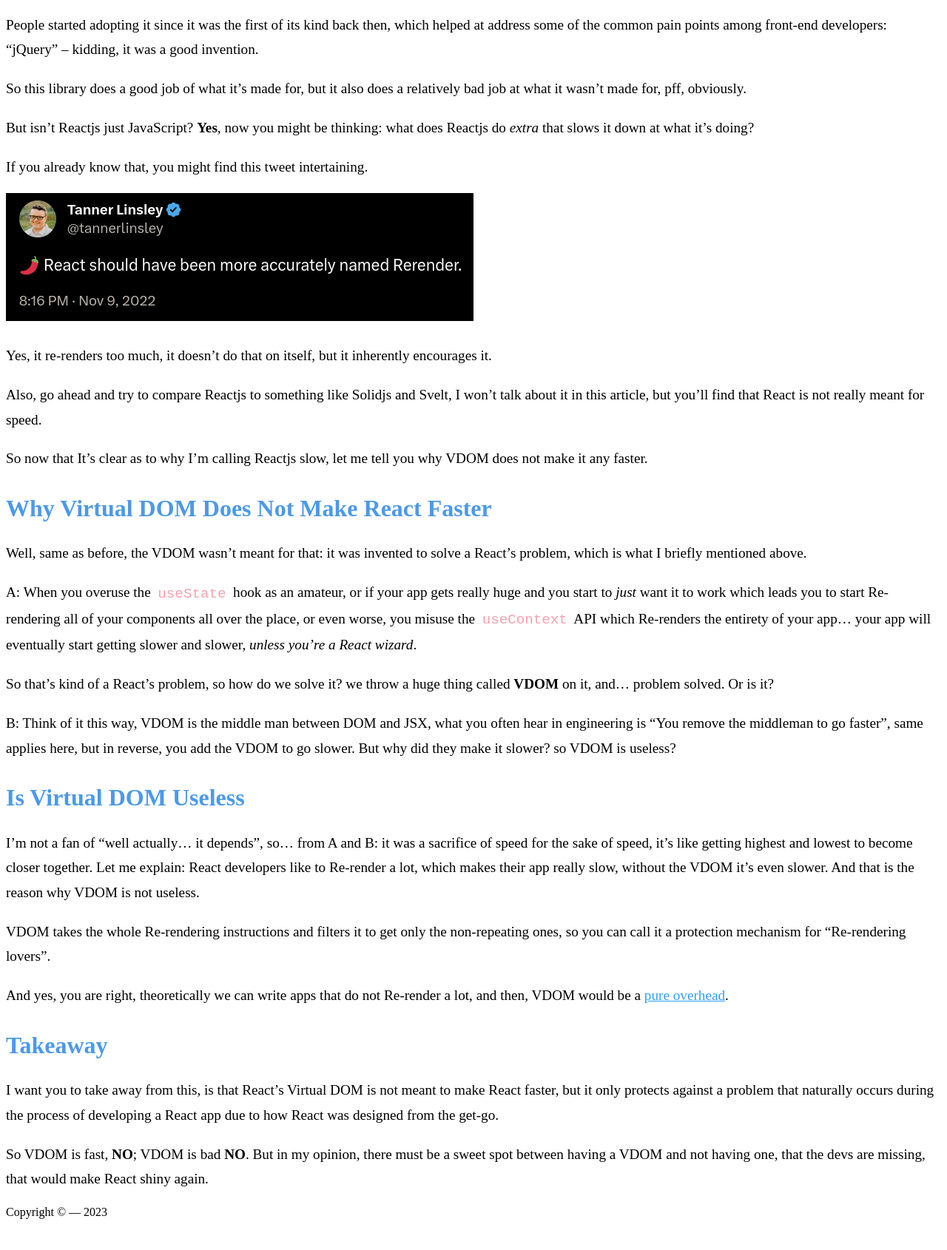
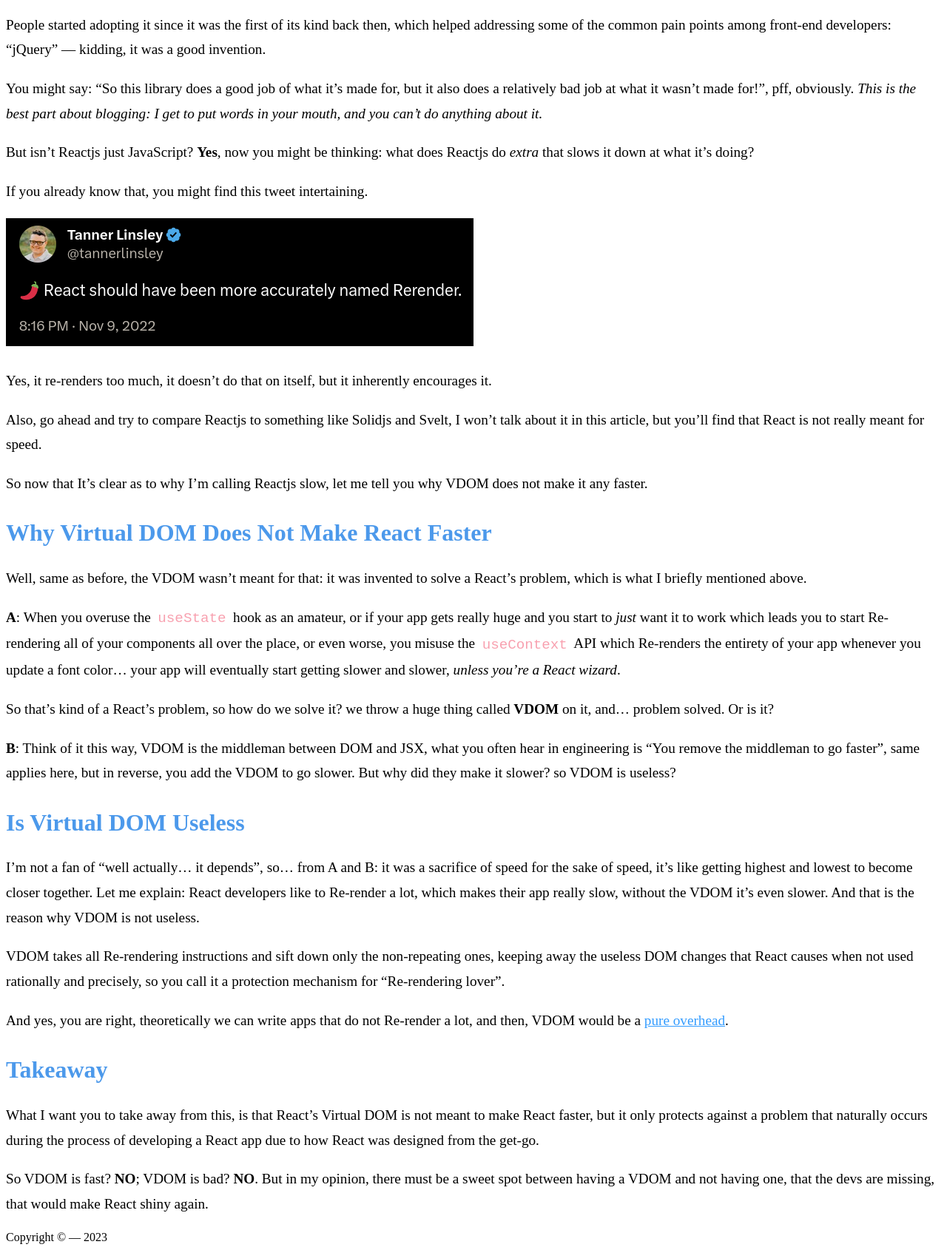
Before and after one commit to anasouardini/blog, an Astro site: page /posts/does-virtual-dom-make-reactjs-faster in a window 1280 px wide. Shown: the part 1280-2970 px from the top of the page at 74% size. Before the commit the page ends 2936 px from the top, so only its background shows below. Built offline with nearby package versions, Linux system fonts and the light colour scheme; Astro itself is replaced by a stand-in of ours.

Commit message:
content update: updated an article.

```diff
--- a/src/pages/posts/does-virtual-dom-make-reactjs-faster.md
+++ b/src/pages/posts/does-virtual-dom-make-reactjs-faster.md
@@ -15,9 +15,9 @@ image: {
 
 So I keep hearing; on Youtube, LinkedIn, forums, etc; that Virtual DOM makes Reactjs *"faster"*. So that indicates that React is fast and what makes it even faster is the Virtual DOM. So how does it do that?
 
-TLDR; **it doesn't, React is no way near fast to begin with, and NO, Virtual DOM doesn't help making Reactjs itself fast at all.**
+TLDR; **it doesn't, React is no way near fast to begin with, and NO, Virtual DOM doesn't help making Reactjs go any faster at all.**
 
-If you've heard the same thing as I did on social media, you're probably wondering why would someone say that React is not fast. Yh, after you hear something for so long your brain starts to think it's the ultimate truth.
+If you've heard the same thing as I did on the internet, you're probably wondering why would someone say that React is not fast. Yeah, well, when you repeatedly hear something for so long, your brain starts to think it's the ultimate truth.
 
 No, I don't hate React, I love all technologies. Now let me explain why I'm saying what I'm saying.
 
@@ -25,9 +25,9 @@ No, I don't hate React, I love all technologies. Now let me explain why I'm sayi
 
 First of all, Reactjs was not made for speed, it's a library that was invented to solve a problem **at Facebook**, and the way it does that is by dividing huge and complex apps into smaller chunks, which they call *components*.
 
-People started adopting it since it was the first of its kind back then, which helped at address some of the common pain points among front-end developers: "jQuery" -- kidding, it was a good invention.
+People started adopting it since it was the first of its kind back then, which helped addressing some of the common pain points among front-end developers: "jQuery" — kidding, it was a good invention.
 
-So this library does a good job of what it's made for, but it also does a relatively bad job at what it wasn't made for, pff, obviously.
+You might say: "So this library does a good job of what it's made for, but it also does a relatively bad job at what it wasn't made for!", pff, obviously. *This is the best part about blogging: I get to put words in your mouth, and you can't do anything about it.*
 
 But isn't Reactjs just JavaScript? **Yes**, now you might be thinking: what does Reactjs do *extra* that slows it down at what it's doing?
 
@@ -45,22 +45,22 @@ So now that It's clear as to why I'm calling Reactjs slow, let me tell you why V
 
 Well, same as before, the VDOM wasn't meant for that: it was invented to solve a React's problem, which is what I briefly mentioned above.
 
-A: When you overuse the `useState` hook as an amateur, or if your app gets really huge and you start to *just* want it to work which leads you to start Re-rendering all of your components all over the place, or even worse, you misuse the `useContext` API which Re-renders the entirety of your app... your app will eventually start getting slower and slower, *unless you're a React wizard*.
+**A**: When you overuse the `useState` hook as an amateur, or if your app gets really huge and you start to *just* want it to work which leads you to start Re-rendering all of your components all over the place, or even worse, you misuse the `useContext` API which Re-renders the entirety of your app whenever you update a font color... your app will eventually start getting slower and slower, *unless you're a React wizard*.
 
-So that's kind of a React's problem, so how do we solve it? we throw a huge thing called **VDOM** on it, and.. problem solved. Or is it?
+So that's kind of a React's problem, so how do we solve it? we throw a huge thing called **VDOM** on it, and... problem solved. Or is it?
 
-B: Think of it this way, VDOM is the middle man between DOM and JSX, what you often hear in engineering is "You remove the middleman to go faster", same applies here, but in reverse, you add the VDOM to go slower. But why did they make it slower? so VDOM is useless?
+**B**: Think of it this way, VDOM is the middleman between DOM and JSX, what you often hear in engineering is "You remove the middleman to go faster", same applies here, but in reverse, you add the VDOM to go slower. But why did they make it slower? so VDOM is useless?
 
 ## is Virtual DOM useless
 
 I'm not a fan of "well actually... it depends", so... from A and B: it was a sacrifice of speed for the sake of speed, it's like getting highest and lowest to become closer together. Let me explain: React developers like to Re-render a lot, which makes their app really slow, without the VDOM it's even slower. And that is the reason why VDOM is not useless.
 
-VDOM takes the whole Re-rendering instructions and filters it to get only the non-repeating ones, so you can call it a protection mechanism for "Re-rendering lovers".
+VDOM takes all Re-rendering instructions and sift down only the non-repeating ones, keeping away the useless DOM changes that React causes when not used rationally and precisely, so you call it a protection mechanism for "Re-rendering lover".
 
 And yes, you are right, theoretically we can write apps that do not Re-render a lot, and then, VDOM would be a [pure overhead](https://svelte.dev/blog/virtual-dom-is-pure-overhead).
 
 ## Takeaway
 
-I want you to take away from this, is that React's Virtual DOM is not meant to make React faster, but it only protects against a problem that naturally occurs during the process of developing a React app due to how React was designed from the get-go.
+What I want you to take away from this, is that React's Virtual DOM is not meant to make React faster, but it only protects against a problem that naturally occurs during the process of developing a React app due to how React was designed from the get-go.
 
-So VDOM is fast, **NO**; VDOM is bad **NO**. But in my opinion, there must be a sweet spot between having a VDOM and not having one, that the devs are missing, that would make React shiny again.
+So VDOM is fast? **NO**; VDOM is bad? **NO**. But in my opinion, there must be a sweet spot between having a VDOM and not having one, that the devs are missing, that would make React shiny again.
```
